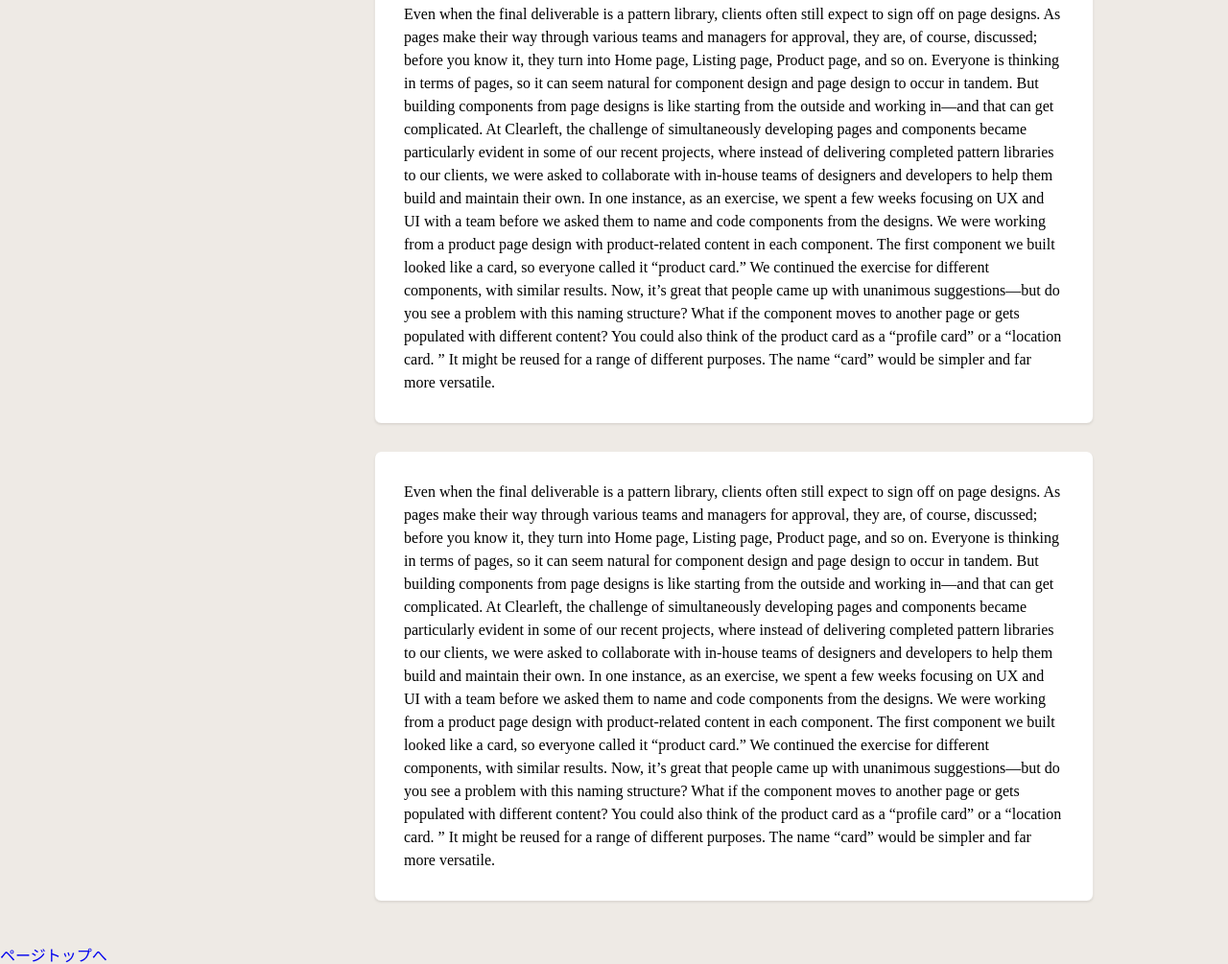
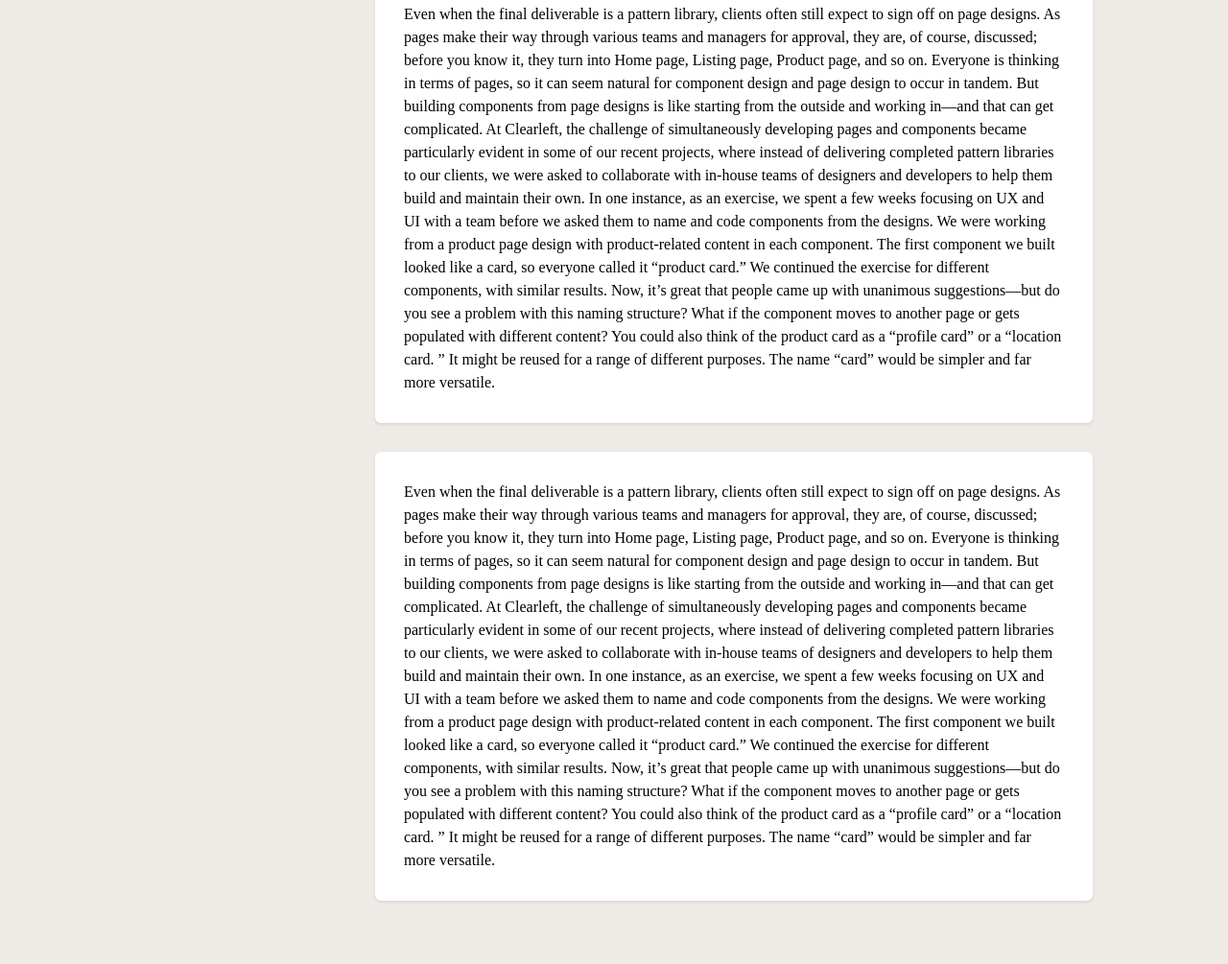
Before and after one commit to syukou/fix-sidebar, a plain HTML site: page index.html in a window 1280 px wide. Shown: the part 2069-3074 px from the top of the page at 96% size. Drawn offline with Linux system fonts and the light colour scheme.

Commit message:
update files -> delete Unnecessary html code

```diff
--- a/index.html
+++ b/index.html
@@ -89,9 +89,6 @@
 		</div>
 	</div>
 </div>
-<p class="pagetop jsc-btn-pagetop">
-	<a href="#top">ページトップへ</a>
-</p>
 <script type="text/javascript" src="/js/jquery-1.11.1.min.js"></script>
 <script type="text/javascript" src="/js/common.js"></script>
 </body>
```
